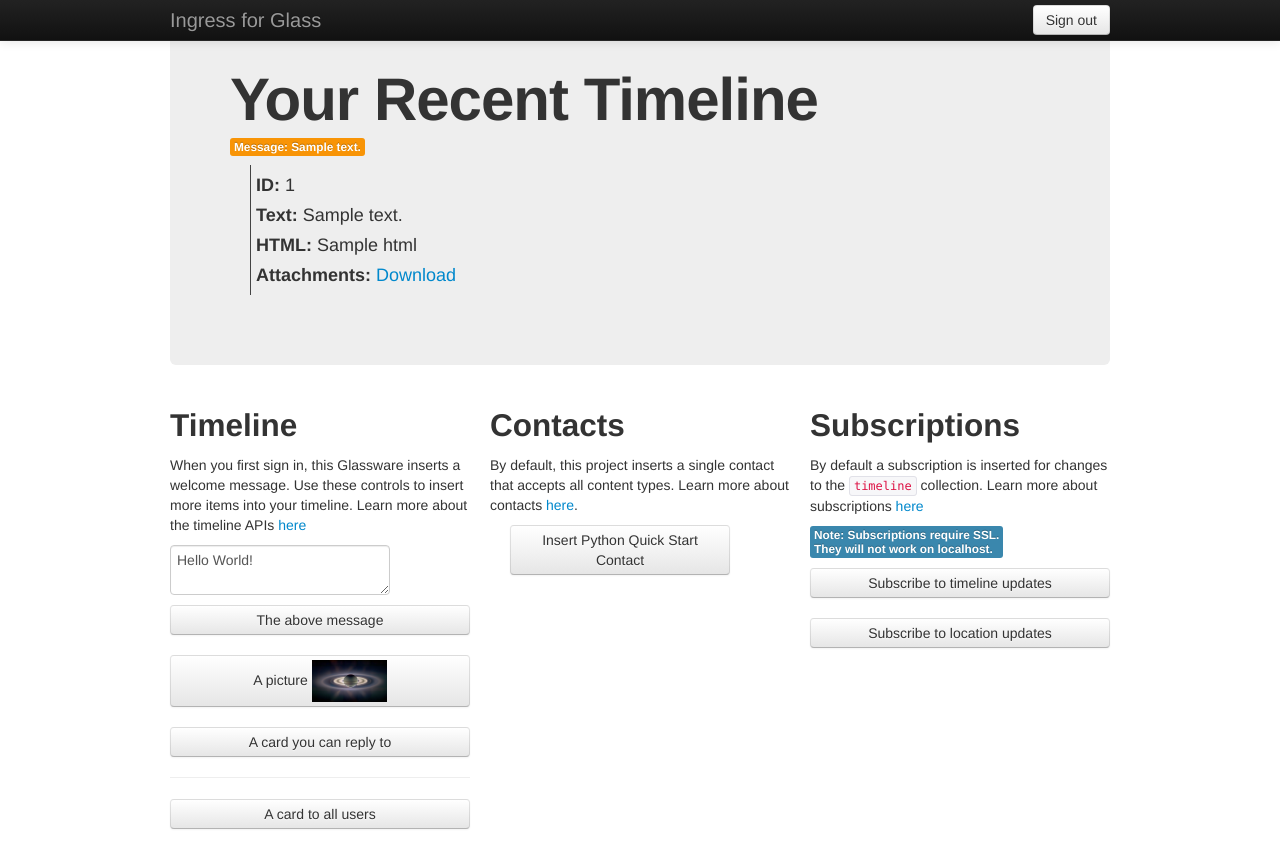
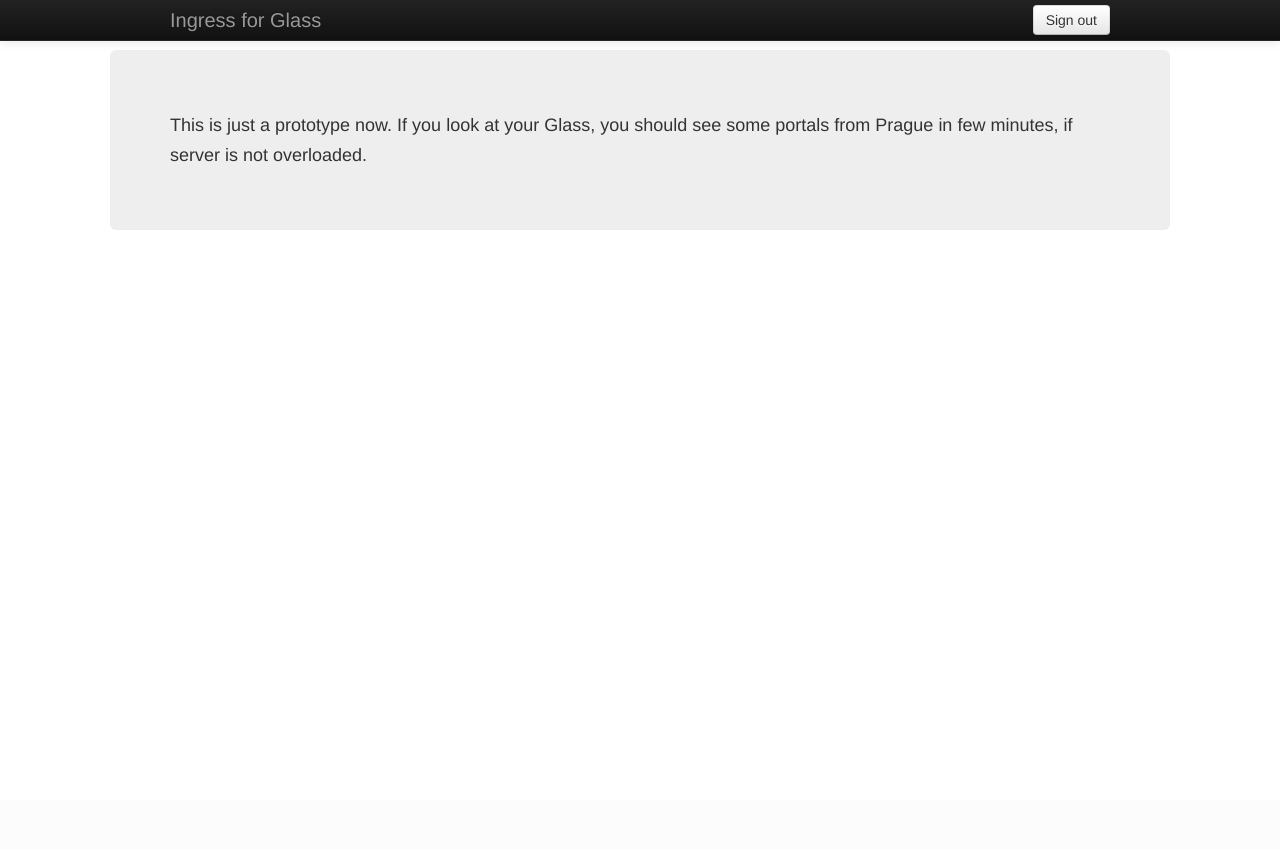
Before and after one commit to alex-alex/ingress-for-glass-old, a Python web app: template templates/index.html in a window 1280 px wide. After the commit the page ends 230 px from the top, so only its background shows below. Run offline with Jinja, Linux system fonts and the light colour scheme; the template is opened without the code that fills it: most values are stand-ins (such as "Sample title", 1, 10 or a date in 2020); some libraries are stand-ins or nearby versions.

Commit message:
Edited index page

```diff
--- a/templates/index.html
+++ b/templates/index.html
@@ -53,7 +53,9 @@ limitations under the License.
   </div>
 </div>
 
-<div class="container">
+<div class="container hero-unit" style="margin-top: 50px;">This is just a prototype now. If you look at your Glass, you should see some portals from Prague in few minutes, if server is not overloaded.</div>
+
+<div class="container" style="display: none;">
 
   <!-- Main hero unit for a primary marketing message or call to action -->
   <div class="hero-unit">
```
